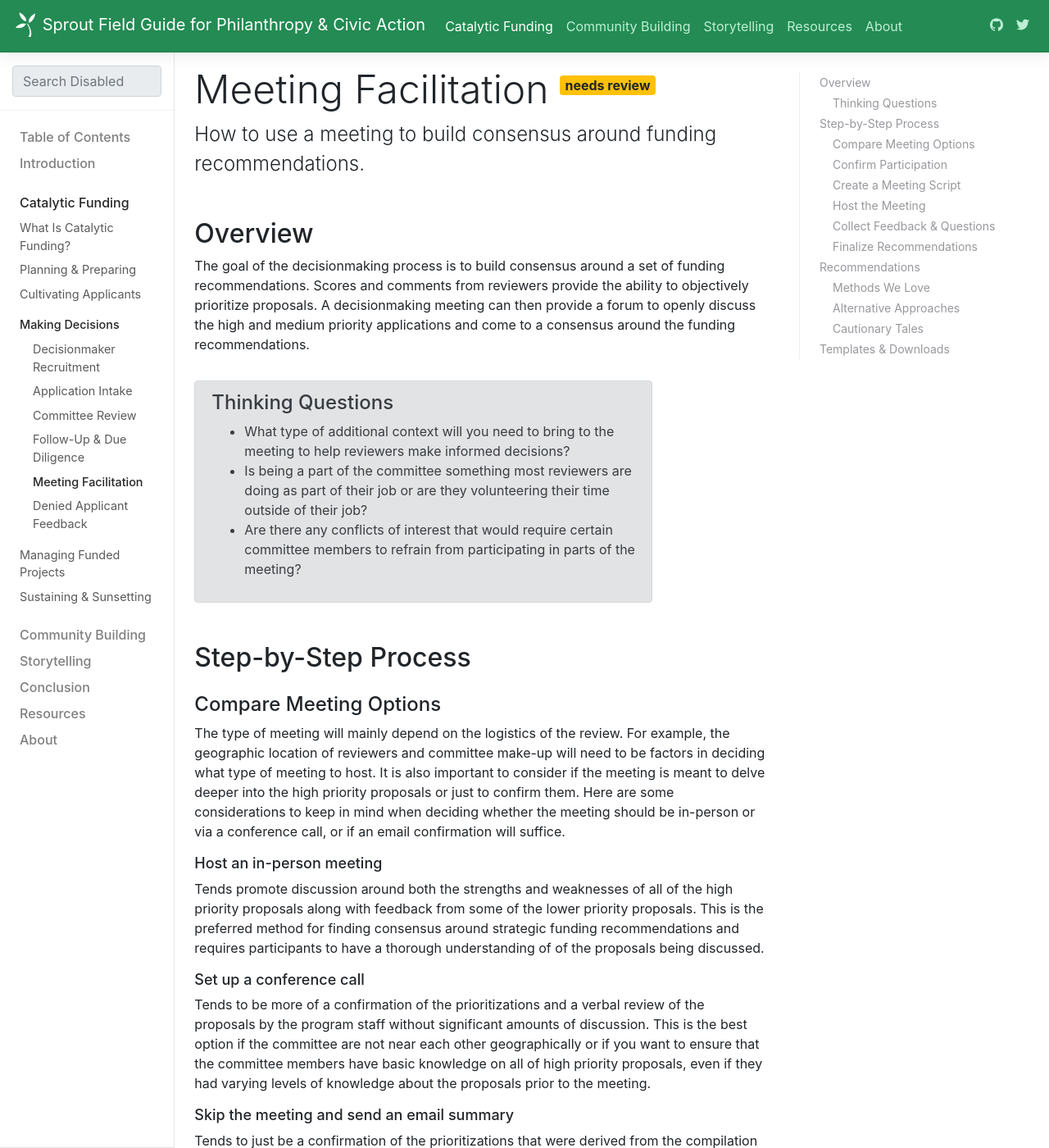
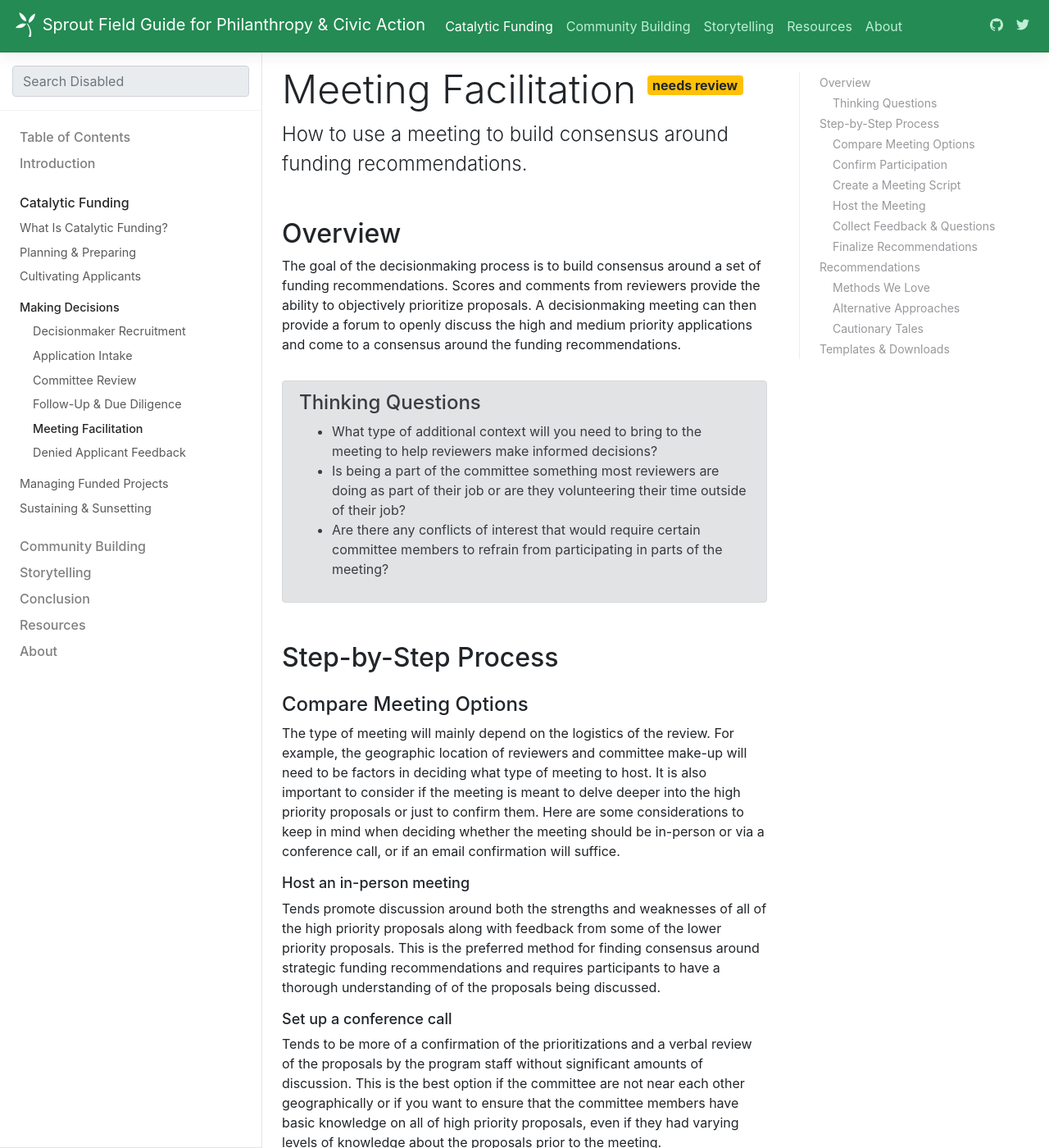
Before and after one commit to sproutfund/field-guide, a Jekyll site: the page built from catalytic-funding/making-decisions/meeting-facilitation.md, in a window 1280 px wide and 1400 px high. Shown: the whole window at 82% size. Built offline with Jekyll 4.4.1, drawn with Linux system fonts in a browser that asks for light colours; emoji names are drawn with the system emoji font; comment, search, counter and statistics services are not loaded.

Commit message:
tweek column sizes

```diff
--- a/_config.yml
+++ b/_config.yml
@@ -53,9 +53,9 @@
 
 # Custom variables
 repo:               "https://github.com/sproutfund/field-guide"
-css_sidebar:        "col-12 col-md-3 col-lg-2 bd-sidebar d-print-none"
-css_toc:            "d-none d-lg-block col-lg-3 bd-toc d-print-none ml-auto"
-css_main:           "col-12 col-md-9 px-md-4 col-lg-7 d-print-block col-print-12 px-print-0 py-print-0 bd-content"
+css_sidebar:        "bd-sidebar col-12            col-md-3 col-lg-3        d-print-none"
+css_toc:            "bd-toc     d-none d-lg-block          col-lg-3 ml-auto d-print-none"
+css_main:           "bd-content col-12            col-md-9 col-lg-6 px-md-4 d-print-block col-print-12 px-print-0 py-print-0"
 
 cdn:
   # See https://www.srihash.org for info on how to generate the hashes
--- a/assets/css/custom.scss
+++ b/assets/css/custom.scss
@@ -32,13 +32,11 @@
 }
 
 div.card[id^=example-] {
-   max-width: 80%;
    margin-top: 1.5rem;
    margin-bottom: 1.5rem;
 }
 
 .bd-thinking-questions {
-   max-width: 80%;
    margin-top: 2rem;
    margin-bottom: 2rem;
 }
```
